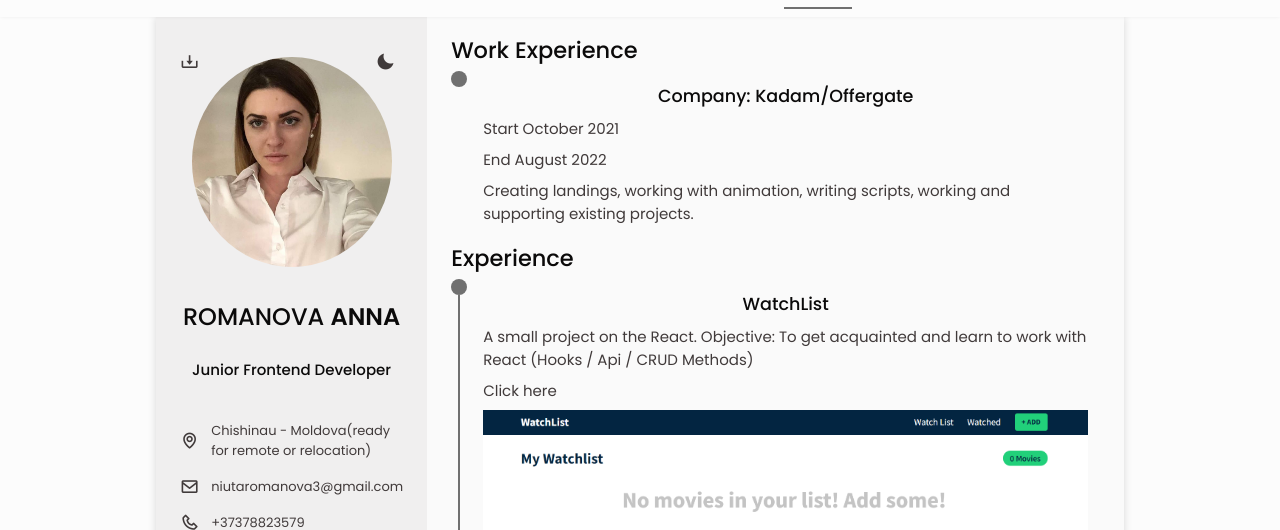
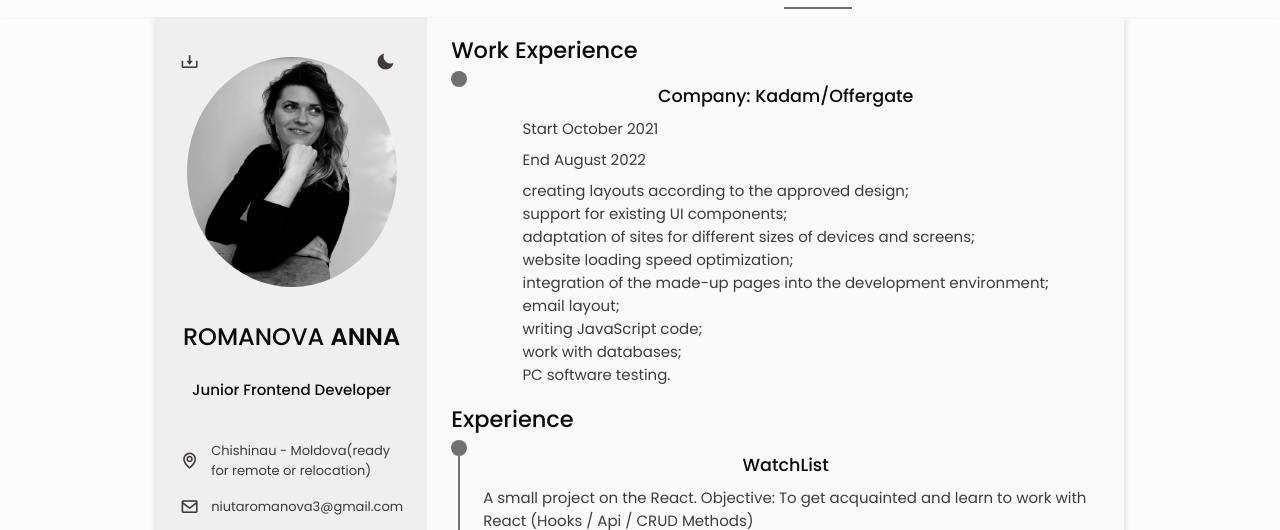
Before and after one commit to NiutaR/CV-Anna-Romanova, a plain HTML site: page index.html in a window 1280 px wide. Shown: the part 95-625 px from the top of the page. Drawn offline with nearby package versions, Linux system fonts and the light colour scheme.

Commit message:
feat: change the img and description

```diff
--- a/index.html
+++ b/index.html
@@ -46,9 +46,9 @@
         <div class="resume" id="area-cv">
             <div class="resume__left">
                 <section class="home" id="home">
-                    <div class="home__container section bd-grid">
+                    <div class="container section bd-grid">
                         <div class="home__data bd-grid">
-                            <img src="src/img/cv-img.jpg" alt="annaromanova" class="home__img">
+                            <img src="src/img/cv-img2.jpg" alt="annaromanova" class="home__img">
                             <h1 class="home__title">ROMANOVA <b>ANNA</b></h1>
                             <h3 class="home__profession">Junior Frontend Developer</h3>
                             <div>
@@ -201,8 +201,15 @@
                             <h3 class="experience__title">Company: Kadam/Offergate</h3>
                             <p class="experience__time">Start October 2021</p>
                             <p class="experience__time">End August 2022</p>
-                            <p class="experience__description">Creating landings, working with animation, writing
-                                scripts, working and supporting existing projects.</p>
+                            <p class="experience__description">creating layouts according to the approved design;<br>
+                                support for existing UI components;<br>
+                                adaptation of sites for different sizes of devices and screens;<br>
+                                website loading speed optimization;<br>
+                                integration of the made-up pages into the development environment;<br>
+                                email layout;<br>
+                                writing JavaScript code;<br>
+                                work with databases;<br>
+                                PC software testing.</p>
 
                         </div>
                     </div>
--- a/src/style.css
+++ b/src/style.css
@@ -270,8 +270,8 @@ img {
     text-align: center;
 }
 .home__img {
-    width: 200px;
-    height: 210px;
+    width: 210px;
+    height: 230px;
     border-radius: 50%;
     justify-self: center;
     margin-bottom: var(--mb-1);
```
Also changed, not shown: src/img/cv-img2.jpg (added).
